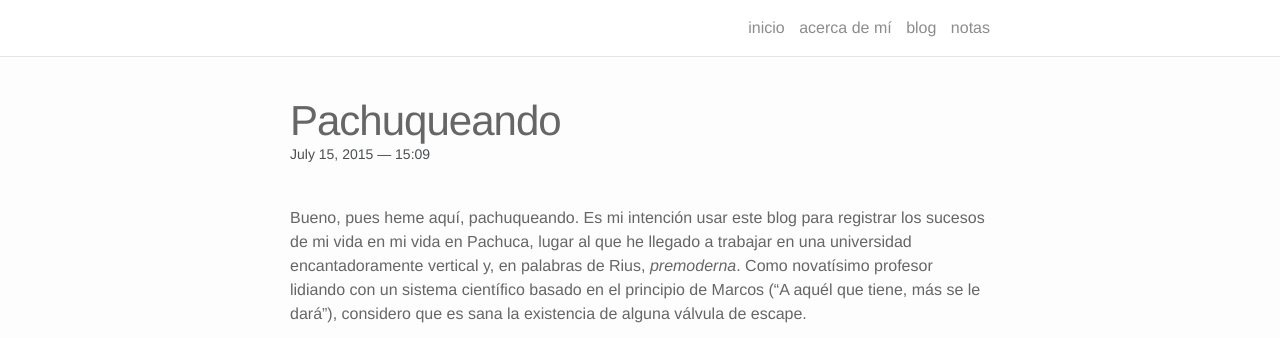
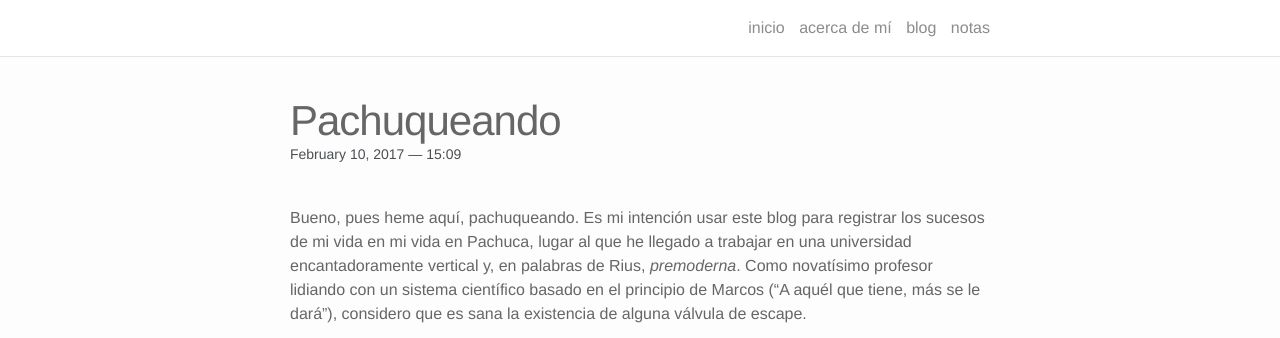
Before and after one commit to selimibn/selimibn.github.io, a Jekyll site: the page built from _posts/2017-02-10-Pachuqueando.md, in a window 1280 px wide. Shown: the top 338 px of the page. Built offline with Jekyll 4.4.1, drawn with Linux system fonts in a browser that asks for light colours; nearby versions of some CDN libraries.

Commit message:
Update and rename 2016-02-10-Pachuqueando.md to 2017-02-10-Pachuqueando.md

```diff
--- a/_posts/2016-02-10-Pachuqueando.md
+++ b/_posts/2017-02-10-Pachuqueando.md
@@ -1,7 +1,7 @@
 ---
 layout: post
 title: Pachuqueando
-date: 2015-07-15 15:09:00
+date: 2017-02-10 15:09:00
 description: Llegada a  Pachuca
 ---
 Bueno, pues heme aquí, pachuqueando. Es mi intención usar este blog para registrar los sucesos de mi vida en mi vida en Pachuca, lugar al que he llegado a trabajar en una universidad encantadoramente vertical y, en palabras de Rius, *premoderna*. Como novatísimo profesor lidiando con un sistema científico basado en el principio de Marcos (“A aquél que tiene, más se le dará”), considero que es sana la existencia de alguna válvula de escape.
```
